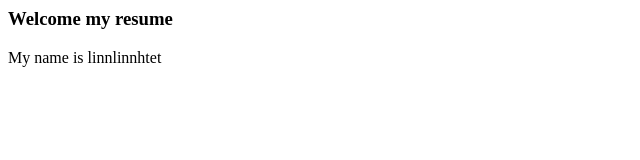
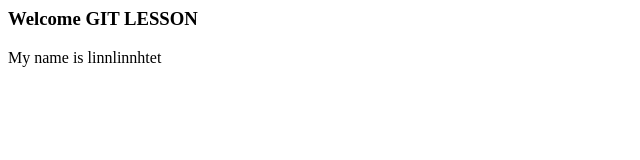
Before and after one commit to linnlinnhtet/travel-site, a plain HTML site: page index.html in a window 1280 px wide. Shown: the full height of the page, 0-640 px from the left. Drawn offline with Linux system fonts and the light colour scheme.

Commit message:
Change Title

```diff
--- a/index.html
+++ b/index.html
@@ -1,9 +1,13 @@
 <html>
-  <head>
+
+<head>
     <title>Home Page</title>
-  </head>
-  <body>
-    <h3>Welcome my resume</h3>
-    <p>My name is linnlinnhtet</>
-  </body>
+</head>
+
+<body>
+    <h3>Welcome GIT LESSON</h3>
+    <p>My name is linnlinnhtet
+        </>
+</body>
+
 </html>
```
